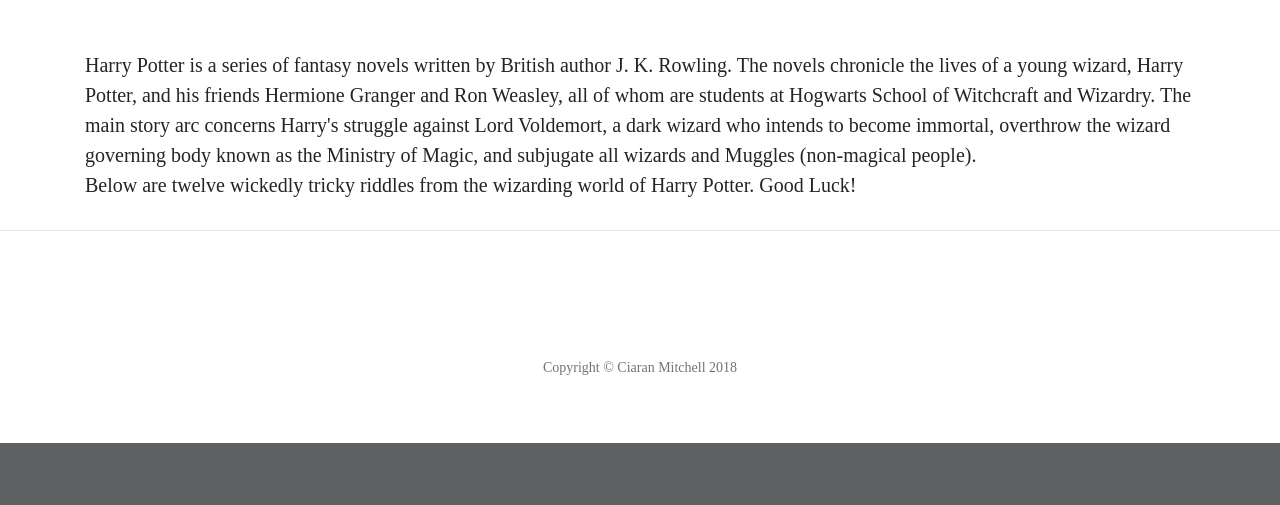
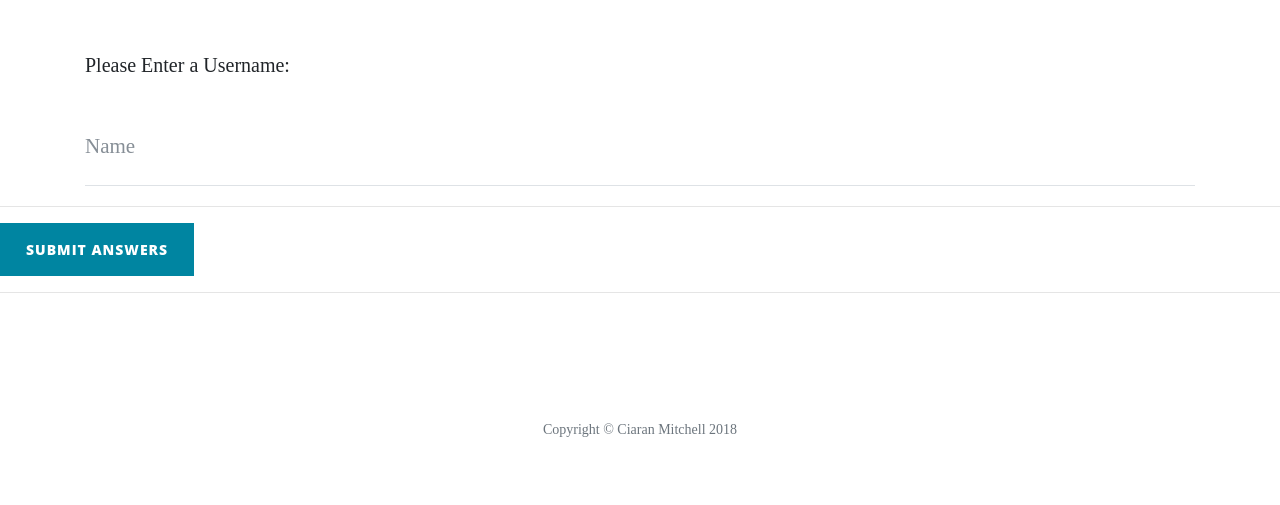
Before and after one commit to ciaranm-2018/practical-python-milestone, a Flask app: template templates/about.html in a window 1280 px wide. Shown: the part 532-1037 px from the top of the page. Before the commit the page ends 975 px from the top, so only its background shows below. Run offline with Flask 2, Linux system fonts and the light colour scheme; the template is opened without the code that fills it, so the values that code supplies are empty; some libraries are stand-ins or nearby versions.

Commit message:
submit button

```diff
--- a/run.py
+++ b/run.py
@@ -9,7 +9,7 @@ app.secret_key = 'some_secret'
 @app.route('/', methods=["GET", "POST"])
 def index():
     if request.method == "POST":
-        flash("Thanks {}, enjoy the riddles!".format(request.form["name"]))
+        flash("Thanks {}, enjoy the riddles".format(request.form["name"]))
     return render_template("index.html")
 
 
@@ -19,6 +19,7 @@ def about():
     with open("data/company.json", "r") as json_data:
         data = json.load(json_data)
     return render_template("about.html", page_heading="Riddles", company=data)
+
 
 
 @app.route('/contact', methods=["GET", "POST"])
--- a/templates/about.html
+++ b/templates/about.html
@@ -1,9 +1,18 @@
 {% extends 'base.html' %} {% block content %}
 <h2>{{ page_heading }}</h2>
+<p>Please Enter a Username:</p>
 
-<p>Harry Potter is a series of fantasy novels written by British author J. K. Rowling. The novels chronicle the lives of a young wizard, Harry Potter, and his friends Hermione Granger and Ron Weasley, all of whom are students at Hogwarts School of Witchcraft and Wizardry.
-The main story arc concerns Harry's struggle against Lord Voldemort, a dark wizard who intends to become immortal, overthrow the wizard governing body known as the Ministry of Magic, and subjugate all wizards and Muggles (non-magical people).
-</br> Below are twelve wickedly tricky riddles from the wizarding world of Harry Potter. Good Luck!</p>
+          <form name="sentMessage" id="contactForm">
+            <div class="control-group">
+              <div class="form-group floating-label-form-group controls">
+                <label>Name</label>
+                <input type="text" class="form-control" placeholder="Name" name="name" id="name" required data-validation-required-message="Please enter your name.">
+                <p class="help-block text-danger"></p>
+              </div>
+            </div>
+            <div id="success"></div>
+        </div>
+
 
 {% for member in company %}
  {% if loop.index % 2 != 0 %}
@@ -12,7 +21,7 @@ The main story arc concerns Harry's struggle against Lord Voldemort, a dark wiza
                     <h3><a href="/about/{{ member.url }}">{{ loop.index }}. {{ member.name }}</a></h3>
                     <p>{{ member.description }}</p>
                     <div class="row">
-        <div class="col-lg-8 col-md-10 mx-auto">
+        <div class="riddle_guess col-lg-8 col-md-10 mx-auto">
           <p>Please enter your guess.</p>
 
           <form name="sentMessage" id="contactForm">
@@ -24,9 +33,6 @@ The main story arc concerns Harry's struggle against Lord Voldemort, a dark wiza
               </div>
             </div>
             <div id="success"></div>
-            <div class="form-group">
-              <button type="submit" class="btn btn-primary" id="sendMessageButton">Submit</button>
-            </div>
         </div>
       </div>
                 </div>
@@ -43,7 +49,7 @@ The main story arc concerns Harry's struggle against Lord Voldemort, a dark wiza
                     <h3><a href="/about/{{ member.url }}">{{ loop.index }}. {{ member.name }}</a></h3>
                     <p>{{ member.description }}</p>
                     <div class="row">
-        <div class="col-lg-8 col-md-10 mx-auto">
+        <div class="riddle_guess col-lg-8 col-md-10 mx-auto">
           <p>Please enter your guess.</p>
 
           <form name="sentMessage" id="contactForm">
@@ -55,16 +61,24 @@ The main story arc concerns Harry's struggle against Lord Voldemort, a dark wiza
               </div>
             </div>
             <div id="success"></div>
-            <div class="form-group">
-              <button type="submit" class="btn btn-primary" id="sendMessageButton">Submit</button>
-            </div>
         </div>
       </div>
                 </div>
             </div>
+
         {% endif %}
         {% if loop.index != 12 %}
             <hr class="featurette-divider">
         {% endif %}
     {% endfor %}
+<hr class="featurette-divider">
+
+
+	  <div class="form-group">
+		  <button type="submit" class="btn btn-primary" id="sendMessageButton">Submit Answers</button>
+	  </div>
+  </div>
+
+
+
 {% endblock %}
```
Also changed, not shown: templates/index.html (+3 -21 lines).
